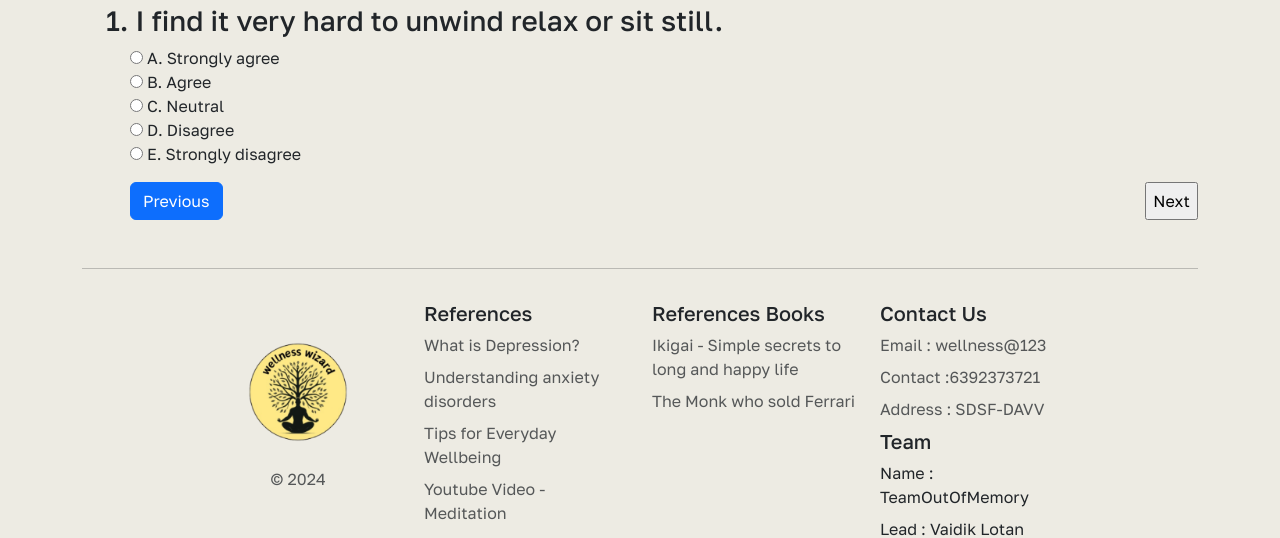
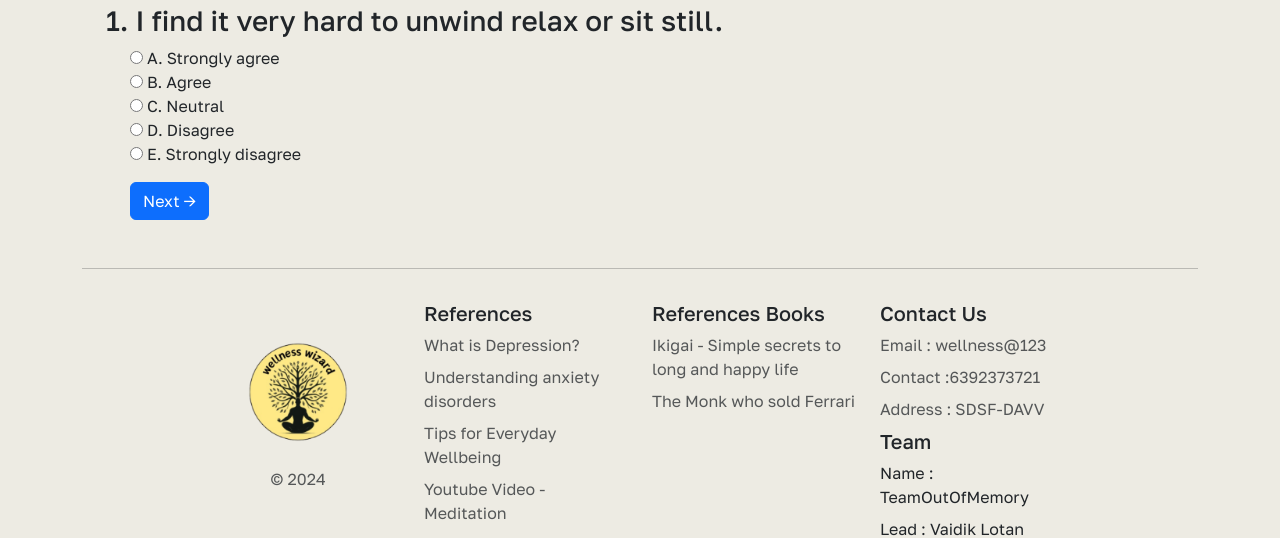
Before and after one commit to EdwinRodger/Wellness-Wizard, a Flask app: page /test/Anxiety/0 in a window 1280 px wide. Shown: the part 161-699 px from the top of the page. Run offline with Flask 3, Linux system fonts and the light colour scheme; the visitor is signed in with stand-in values (Sample User, id 1); some web fonts are replaced.

Commit message:
removed previous button

```diff
--- a/src/templates/test.html
+++ b/src/templates/test.html
@@ -19,9 +19,8 @@
                     <input type="radio" name="options" id="option5" value="option5"> {{ ans[4] }} <br>
                 </p>
                 <p>
-                <div class="d-flex justify-content-between md-5">
-                    <div class="btn btn-primary">Previous</div>
-                    <input type=submit value=Next>
+                <div class="md-5">
+                    <input type=submit value="Next ->" class="btn btn-primary">
                 </div>
                 </p>
             </form>
```
